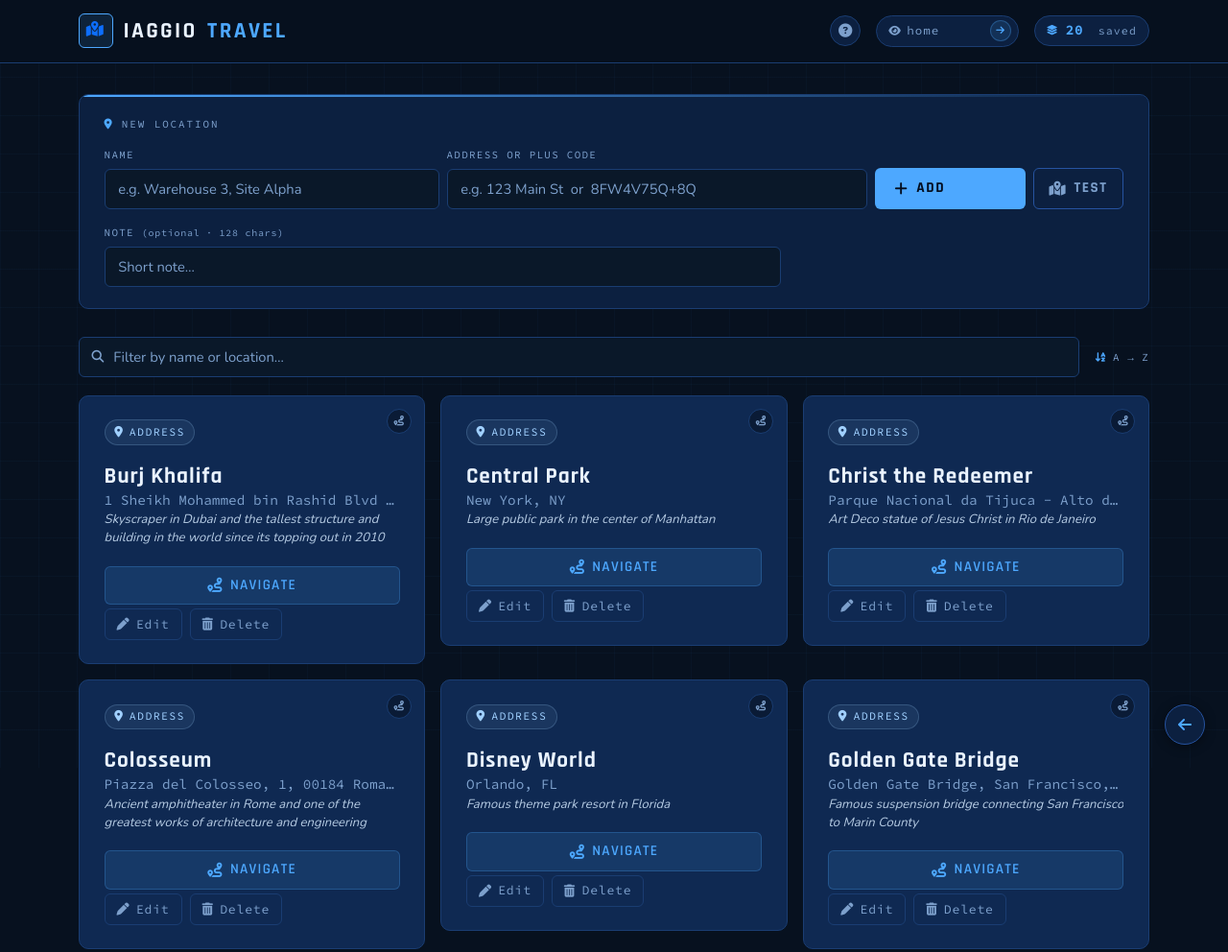
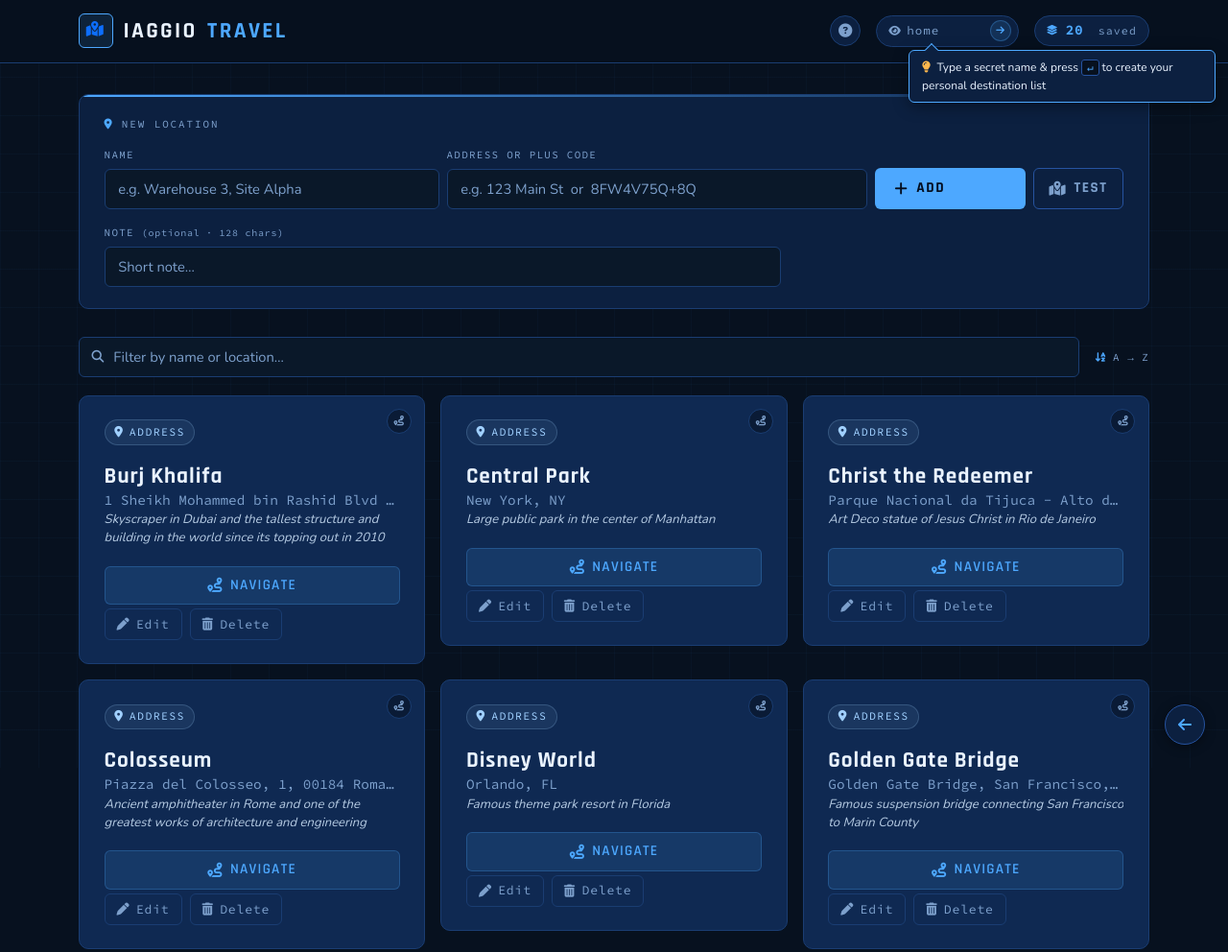
Before and after one commit to Sitezip/iaggio, a plain HTML site: page index.html in a window 1280 px wide. Shown: the top 992 px of the page at 96% size. Drawn offline with nearby package versions, Linux system fonts and the light colour scheme.

Commit message:
Update index.html
added tooltip popup and use cases

```diff
--- a/index.html
+++ b/index.html
@@ -1301,6 +1301,45 @@
             transform: scale(1.08);
         }
 
+        /* ── View tip ── */
+        .view-tip {
+            position: fixed;
+            z-index: 200;
+            background: var(--surface);
+            border: 1px solid var(--accent);
+            border-radius: var(--radius);
+            padding: 0.5rem 0.85rem;
+            font-size: 0.75rem;
+            color: var(--text-bright);
+            max-width: min(320px, calc(100vw - 16px));
+            word-wrap: break-word;
+            pointer-events: none;
+            box-shadow: 0 4px 16px rgba(0,0,0,0.4);
+            transition: opacity 0.3s ease;
+        }
+
+        .view-tip::before {
+            content: '';
+            position: absolute;
+            top: -6px;
+            left: 18px;
+            width: 10px;
+            height: 10px;
+            background: var(--surface);
+            border-left: 1px solid var(--accent);
+            border-top: 1px solid var(--accent);
+            transform: rotate(45deg);
+        }
+
+        .view-tip kbd {
+            background: var(--bg);
+            border: 1px solid var(--border-lit);
+            border-radius: 3px;
+            padding: 0.05rem 0.3rem;
+            font-size: 0.7rem;
+            color: var(--accent);
+        }
+
         /* ── Footer ── */
         footer {
             position: relative;
@@ -1380,7 +1419,7 @@
                 <div class="view-config">
                     <i class="fa-solid fa-eye view-config-icon"></i>
                     <input id="configNameInput" type="text" class="view-input" placeholder="home"
-                        title="Enter a view name and press Enter to switch" />
+                        title="Enter your secret view name and press Enter to switch" />
                     <button class="btn-view-go" onclick="applyConfigName()" title="Switch view">
                         <i class="fa-solid fa-arrow-right"></i>
                     </button>
@@ -1526,12 +1565,41 @@
                     <div class="help-section-text">On any named view (not <kbd>home</kbd>), a short link is automatically generated near the top of the page. Click <kbd><i class="fa-regular fa-copy"></i> Copy</kbd> to copy it to your clipboard and share it with others.</div>
                 </div>
 
+                <div class="help-section">
+                    <div class="help-section-icon"><i class="fa-solid fa-folder-open"></i></div>
+                    <div class="help-section-title">Sub-Views</div>
+                    <div class="help-section-text">The <kbd><i class="fa-solid fa-folder-open"></i></kbd> button on each card opens a child view named after that card — the URL becomes <kbd>?v=parentview--childname</kbd>. A breadcrumb at the top lets you navigate back up the hierarchy. This lets you organise locations as a tree: a regional view whose cards drill into city-level lists, a project view that fans out into site lists, and so on.</div>
+                </div>
+
+                <div class="help-section">
+                    <div class="help-section-icon"><i class="fa-solid fa-layer-group"></i></div>
+                    <div class="help-section-title">Multi-View</div>
+                    <div class="help-section-text">Separate two or more view names with <kbd>||</kbd> in the view input (e.g. <kbd>office||warehouse</kbd>) to load them side by side. Cards from every view appear together, each tagged with its source. A <em>Save to View</em> dropdown appears in the Add panel so you can choose which view a new location is added to.</div>
+                </div>
+
+                <div class="help-section">
+                    <div class="help-section-icon"><i class="fa-solid fa-lightbulb"></i></div>
+                    <div class="help-section-title">Use Cases</div>
+                    <div class="help-section-text">
+                        <strong>Daily Driver</strong> — Keep <kbd>home</kbd> as a quick-launch pad for stops you visit every week.<br/>
+                        <strong>Trip Planner</strong> — Name a view after your trip (e.g. <kbd>nashville-2026</kbd>), add all stops, then share the short link with travel companions.<br/>
+                        <strong>Delivery Run</strong> — Add all drop-off addresses, toggle waypoints in order, hit <kbd><i class="fa-solid fa-route"></i> Navigate</kbd> for a live multi-stop route in Google Maps.<br/>
+                        <strong>Field Teams</strong> — Each team member uses their own named view; a manager loads <kbd>team-a||team-b</kbd> to see everyone's sites at once.<br/>
+                        <strong>Nested Lists</strong> — Create a <kbd>regions</kbd> view with cards for each city, then drill into <kbd>regions--chicago</kbd> for Chicago-specific stops.
+                    </div>
+                </div>
+
             </div>
         </div>
     </div>
 
     <!-- Route Bar -->
     <div id="routeBar" style="display:none;"></div>
+
+    <!-- View tip (onload hint for home view) -->
+    <div id="viewTip" class="view-tip" style="display:none;">
+        <i class="fa-solid fa-lightbulb" style="color:var(--warn);margin-right:.4rem;"></i>Type a secret name &amp; press <kbd>↵</kbd> to create your personal destination list
+    </div>
 
     <!-- Back button (shown when browser has history) -->
     <button id="btnBack" class="btn-back" onclick="history.back()" title="Go back" style="display:none;">
@@ -2201,6 +2269,27 @@
 
         if (history.length > 1) {
             document.getElementById('btnBack').style.display = '';
+        }
+
+        if (USE_LOCAL) {
+            const tip = document.getElementById('viewTip');
+            const anchor = document.getElementById('configNameInput');
+            const r = anchor.getBoundingClientRect();
+            tip.style.top = (r.bottom + 10) + 'px';
+            tip.style.left = '0';          // measure first
+            tip.style.display = '';
+            const tipW = tip.offsetWidth;
+            const leftPos = Math.min(Math.max(8, r.left - 8), window.innerWidth - tipW - 8);
+            tip.style.left = leftPos + 'px';
+            const dismiss = () => {
+                tip.style.opacity = '0';
+                setTimeout(() => { tip.style.display = 'none'; }, 300);
+                document.removeEventListener('click', dismiss);
+                document.removeEventListener('keydown', dismiss);
+            };
+            document.addEventListener('click', dismiss, { once: true });
+            document.addEventListener('keydown', dismiss, { once: true });
+            setTimeout(dismiss, 7000);
         }
 
         if (USE_LOCAL && getLocalLocs().length === 0) {
```
